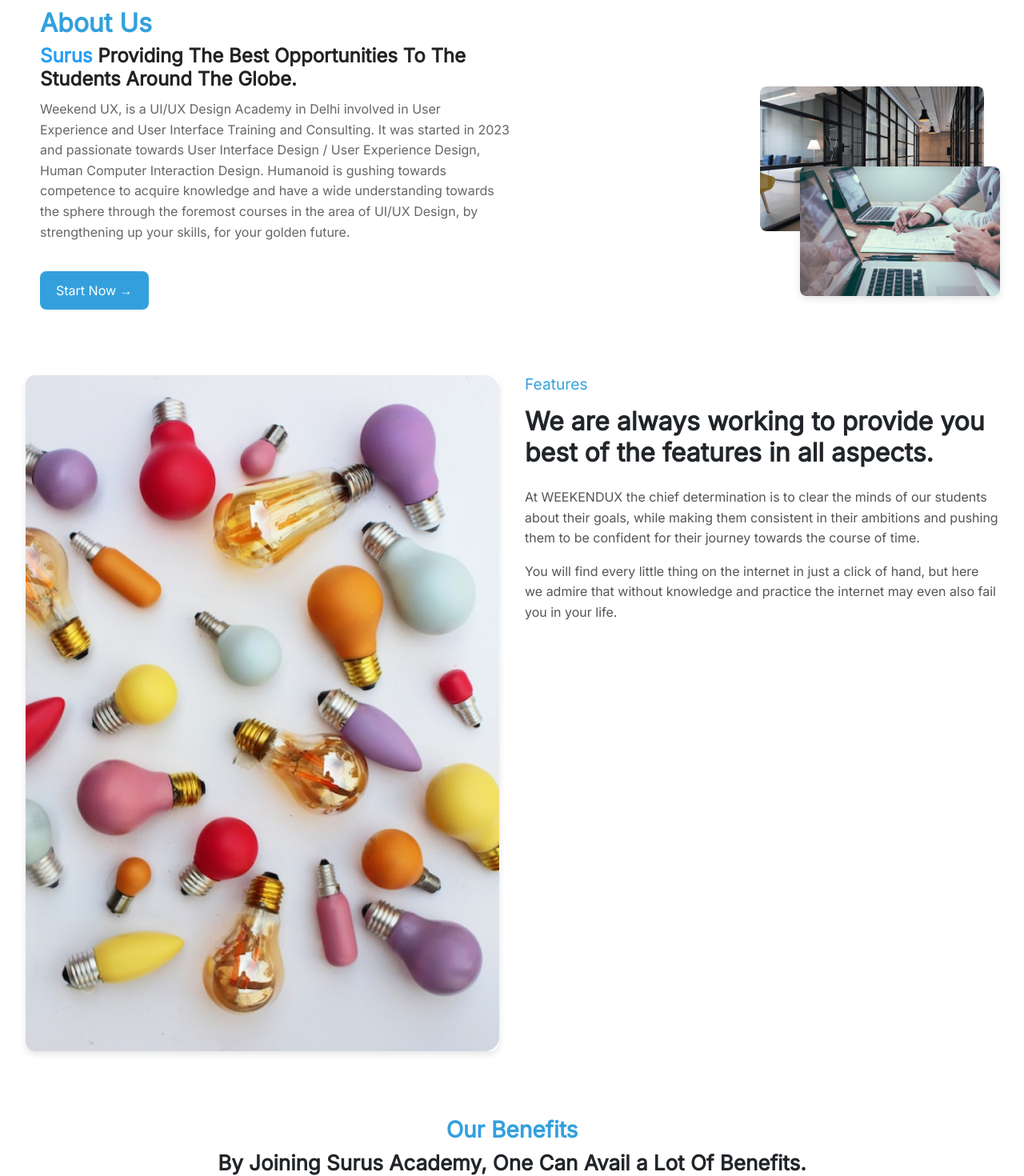
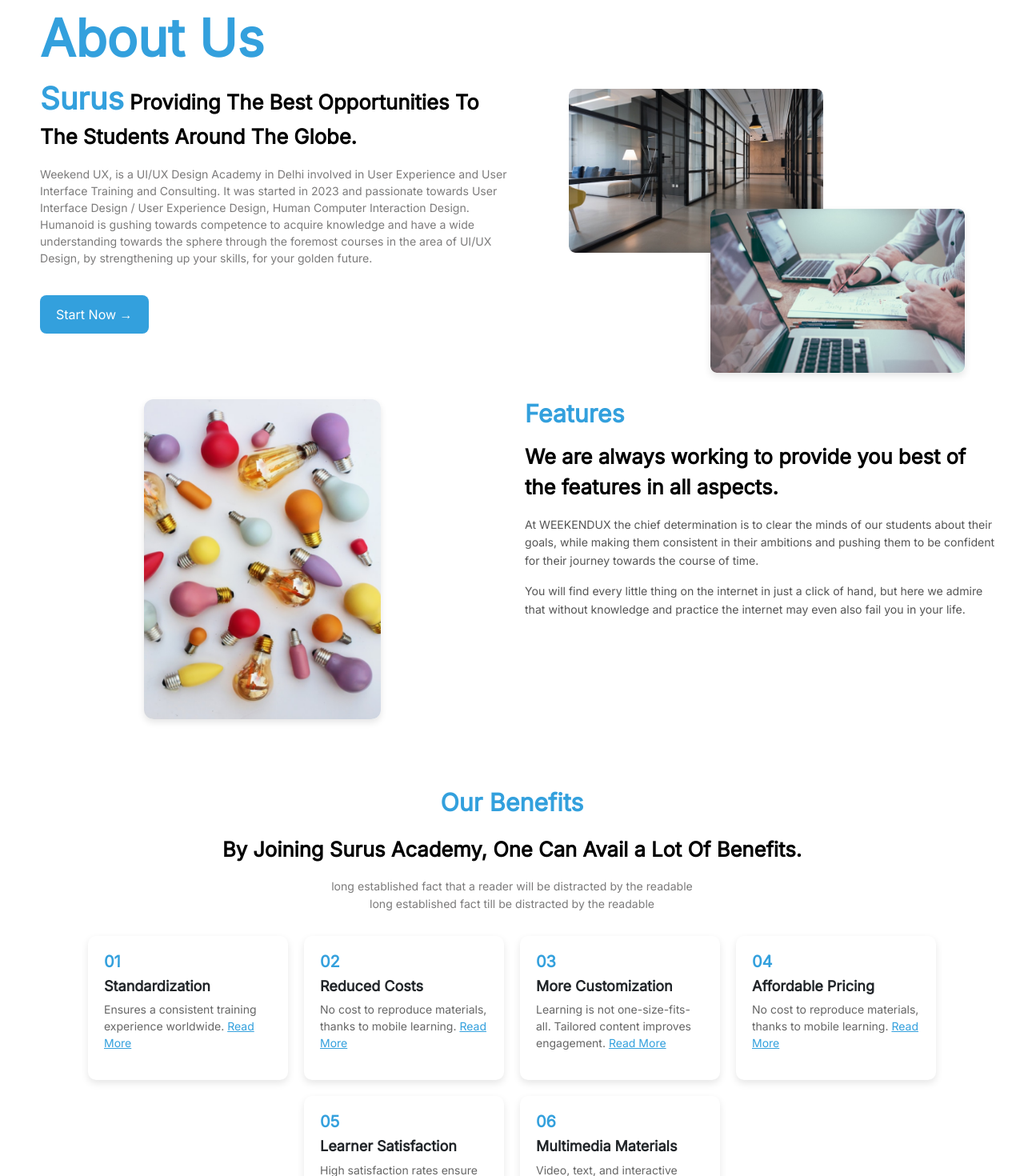
Before and after one commit to harzaliolfa/surus_academy, an Angular app: page /about-us in a window 1280 px wide. Shown: the part 120-1590 px from the top of the page at 80% size. Built offline with nearby package versions, Linux system fonts and the light colour scheme.

Commit message:
about us component

```diff
--- a/src/app/features/about-us/about-us.component.css
+++ b/src/app/features/about-us/about-us.component.css
@@ -1,3 +1,7 @@
+p{
+    color: #7c7b7b;
+    font-size: 1.1vw;
+}
 .about-us {
     display: flex;
     align-items: center;
@@ -17,25 +21,20 @@
 
   .highlight {
     color: #33a0dd;
+    font-size: 5vw;
   }
 
   .highlight-text {
-    color: #2a9df4;
+    color: #33a0dd;
     font-weight: bold;
+    font-size: 3vw;
+  }
+  .highlight-text-black{
+    color: black;
+    font-weight: bold;
+    font-size: 2vw;
   }
 
-  .about-content h3 {
-    font-size: 24px;
-    font-weight: 700;
-    color: #222;
-  }
-
-  .about-content p {
-    font-size: 16px;
-    color: #666;
-    line-height: 1.6;
-    margin-top: 10px;
-  }
 
   .btn-start {
     display: inline-block;
@@ -54,53 +53,47 @@
   }
 
   .about-images {
-    max-width: 45%;
+    width: 50%;
     position: relative;
   }
 
   .image-container {
+    width : 60%;
     position: relative;
     display: flex;
     flex-direction: column;
     gap: 15px;
+
   }
-
+  .grey-rectangle{
+    height: 2000px;
+    border-radius: 8px;
+    position: absolute;
+    color: #403e3e;
+    width: 340px;
+    height: auto;
+}
   .img-top {
-    width: 280px;
+    width: 90%;
     height: auto;
     border-radius: 8px;
+    margin-left: 20%;
   }
 
   .img-bottom {
-    width: 250px;
+    width: 90%;
     height: auto;
     border-radius: 8px;
     position: absolute;
-    left: 50px;
-    top: 100px;
+    left: 50%;
+    top: 150px;
     box-shadow: 0 4px 10px rgba(0, 0, 0, 0.1);
+    margin-left: 20%;
+
   }
 
-  @media (max-width: 768px) {
-    .about-us {
-      flex-direction: column;
-      text-align: center;
-    }
 
-    .about-content {
-      max-width: 100%;
-    }
 
-    .about-images {
-      max-width: 100%;
-      margin-top: 20px;
-    }
-
-    .img-top, .img-bottom {
-      width: 100%;
-      position: static;
-    }
-  }
 
   /*************************************features section **********************************************/
   .features-container {
@@ -115,12 +108,15 @@
     display: flex;
     justify-content: center;
     align-items: center;
+
   }
 
+
   .feature-image {
-    max-width: 100%;
     border-radius: 12px;
     box-shadow: 0 4px 8px rgba(0, 0, 0, 0.1);
+    width: 50%;
+    height: 400px;
   }
 
   .text-section {
@@ -129,18 +125,18 @@
 
   .feature-title {
     color: #33a0dd; /* Bright blue */
-    font-size: 1.2rem;
+    font-size: 1.9rem;
     margin-bottom: 1rem;
+    font-weight: bolder;
   }
 
   .feature-heading {
-    font-size: 2rem;
+    font-size: 3vw;
     font-weight: bold;
     margin-bottom: 1.5rem;
   }
 
   .feature-description {
-    font-size: 1rem;
     line-height: 1.6;
     color: #555; /* Slightly darker gray */
     margin-bottom: 1rem;
@@ -151,11 +147,6 @@
   .benefits {
     text-align: center;
     padding: 50px 20px;
-  }
-
-  .benefits-title {
-    color: #33a0dd;
-    font-weight: 600;
   }
 
   .benefits-heading {
@@ -199,3 +190,60 @@
   .benefit-description a {
     color: #33a0dd;
   }
+
+
+
+  @media (max-width: 990px) {
+
+
+    p{
+        color: #7c7b7b;
+        font-size: 1.7vw;
+    }
+    .image-container {
+
+        gap: 0px;
+
+      }
+      .img-top {
+        width: 100%;
+        height: auto;
+        border-radius: 8px;
+        margin-left: 20%;
+      }
+
+      .img-bottom {
+        width: 100%;
+        height: auto;
+        border-radius: 8px;
+        position: absolute;
+        left: 50%;
+        top: 110px;
+        box-shadow: 0 4px 10px rgba(0, 0, 0, 0.1);
+        margin-left: 20%;
+
+      }
+      .feature-image {
+
+        width: 75%;
+        height: 350px;
+      }
+      @media (max-width: 599px) {
+        .about-images, .image-section {
+            display: none;
+          }
+
+          .about-content {
+            max-width: 90%;
+          }
+          p{
+           font-size: 13px;
+          }
+
+          .highlight-text-black{
+            font-size: 4vw;
+          }
+
+      }
+
+  }
--- a/src/app/features/about-us/about-us.component.html
+++ b/src/app/features/about-us/about-us.component.html
@@ -1,20 +1,22 @@
   <section class="about-us">
     <div class="about-content">
       <h2><span class="highlight">About Us</span></h2>
-      <h3><span class="highlight-text">Surus</span> Providing The Best Opportunities To The Students Around The Globe.</h3>
+      <p  class="highlight-text-black"><span class="highlight-text">Surus</span> Providing The Best Opportunities To The Students Around The Globe.</p>
       <p>
         Weekend UX, is a UI/UX Design Academy in Delhi involved in User Experience and User Interface Training and Consulting.
         It was started in 2023 and passionate towards User Interface Design / User Experience Design, Human Computer Interaction Design.
         Humanoid is gushing towards competence to acquire knowledge and have a wide understanding towards the sphere through the
         foremost courses in the area of UI/UX Design, by strengthening up your skills, for your golden future.
       </p>
-      <button class="btn-start">Start Now →</button>
+      <button [routerLink]="['/Courses']"  class="btn-start">Start Now →</button>
     </div>
     <div class="about-images">
       <div class="image-container">
         <img src="../../../assets/office.png"  alt="Office Image" class="img-top">
         <img src="../../../assets/laptop.png" alt="Workspace Image" class="img-bottom">
-      </div>
+        <div class="grey-rectangle"></div>
+
+    </div>
     </div>
   </section>
 
@@ -29,9 +31,9 @@
     </div>
     <div class="text-section">
       <h4 class="feature-title">Features</h4>
-      <h2 class="feature-heading">
+      <p class="highlight-text-black">
         We are always working to provide you best of the features in all aspects.
-      </h2>
+      </p>
       <p class="feature-description">
         At WEEKENDUX the chief determination is to clear the minds of our
         students about their goals, while making them consistent in their
@@ -46,13 +48,12 @@
     </div>
   </div>
 
-
-
-
   <section class="benefits">
-    <h3 class="benefits-title">Our Benefits</h3>
-    <h2 class="benefits-heading">By Joining Surus Academy, One Can Avail a Lot Of Benefits.</h2>
-
+    <p class="feature-title">Our Benefits</p>
+    <p class="highlight-text-black">By Joining Surus Academy, One
+        Can Avail a Lot Of Benefits.</p>
+    <p>long established fact that a reader will be distracted by the readable <br>
+        long established fact till be distracted by the readable</p>
     <div class="benefits-container">
       <div class="benefit-card" *ngFor="let benefit of benefits; let i = index">
         <h3 class="benefit-number">0{{ i + 1 }}</h3>
--- a/src/app/features/about-us/about-us.component.ts
+++ b/src/app/features/about-us/about-us.component.ts
@@ -1,9 +1,10 @@
 import { CommonModule } from '@angular/common';
 import { Component } from '@angular/core';
+import { RouterModule } from '@angular/router';
 
 @Component({
   selector: 'app-about-us',
-  imports: [CommonModule],
+  imports: [CommonModule, RouterModule],
   templateUrl: './about-us.component.html',
   styleUrl: './about-us.component.css'
 })
```
